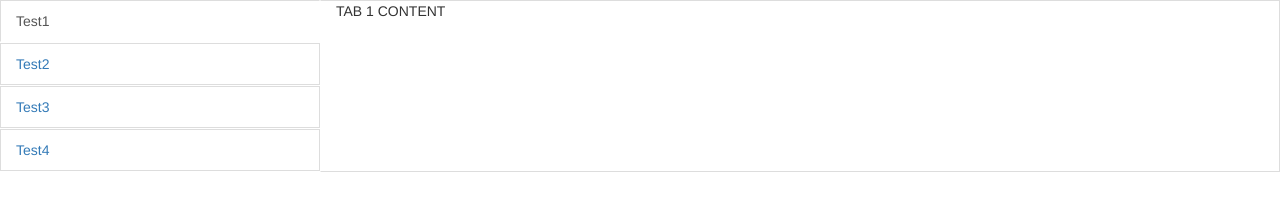
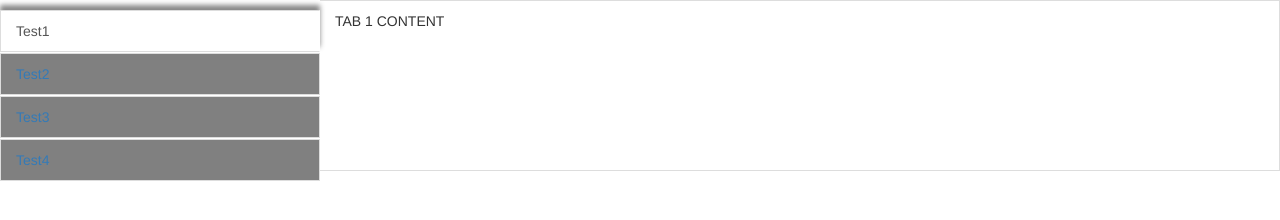
Before and after one commit to mkluting/mkluting.github.io, a plain HTML site: page index.html in a window 1280 px wide. Drawn offline with nearby package versions, Linux system fonts and the light colour scheme.

Commit message:
testing shadows.

```diff
--- a/index.html
+++ b/index.html
@@ -7,20 +7,27 @@
 		<style>
 			.nav-tabs.tabs-left > li.active > a {
 				border-right-color: transparent;
+				background-color: white;
+				box-shadow: 0 -5px 5px #888888;
 			}
 			.nav-tabs.tabs-left > li > a {
 				border-radius: 0;
 				margin-right: 0px;
 				border: 1px solid #ddd;
+				background-color: grey;
 			}
 			.payment-tabs {
 				padding-left: 0px;
 				padding-right: 0px;
 			}
 			.tab-content {
-				height: 172px;
-				border: 1px solid #ddd;
-				border-left-color: transparent;
+				height: 171px;
+				border-right: 1px solid #ddd;
+				border-top: 1px solid #ddd;
+				border-bottom: 1px solid #ddd;
+			}
+			.payment-tabs, .tab-content {
+				padding-top: 10px;
 			}
 		</style>
 	</head>
```
